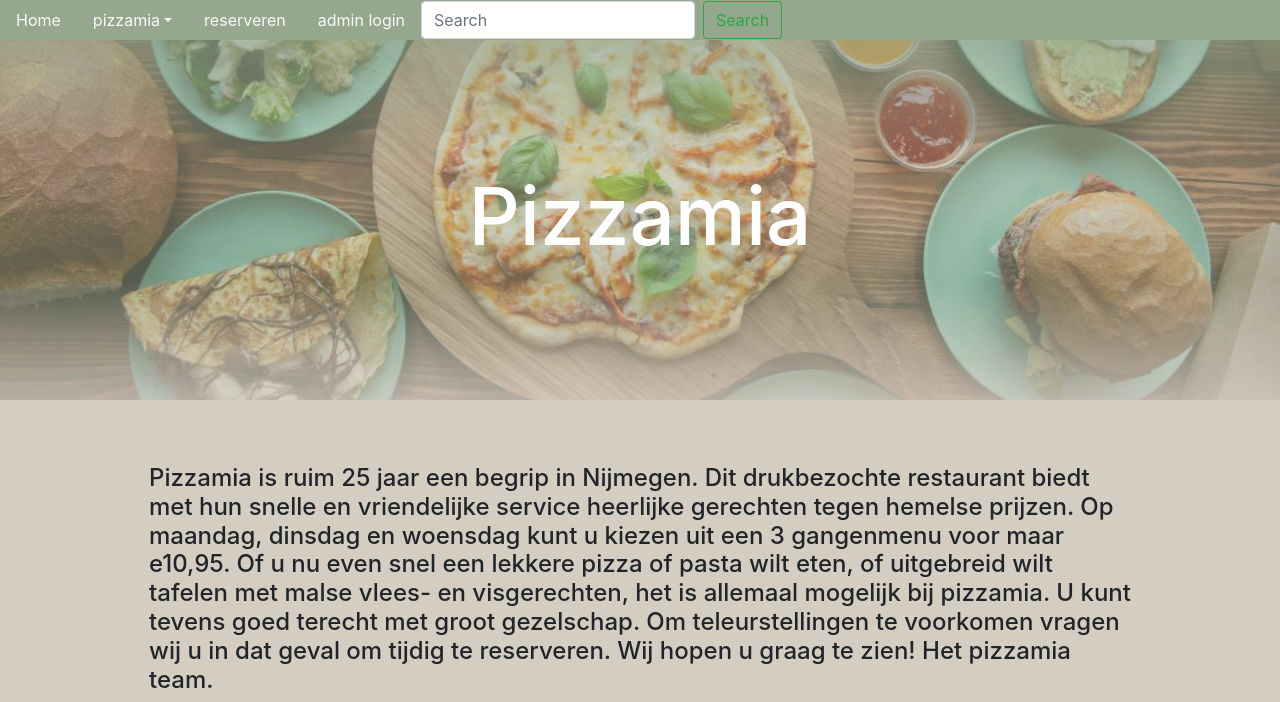
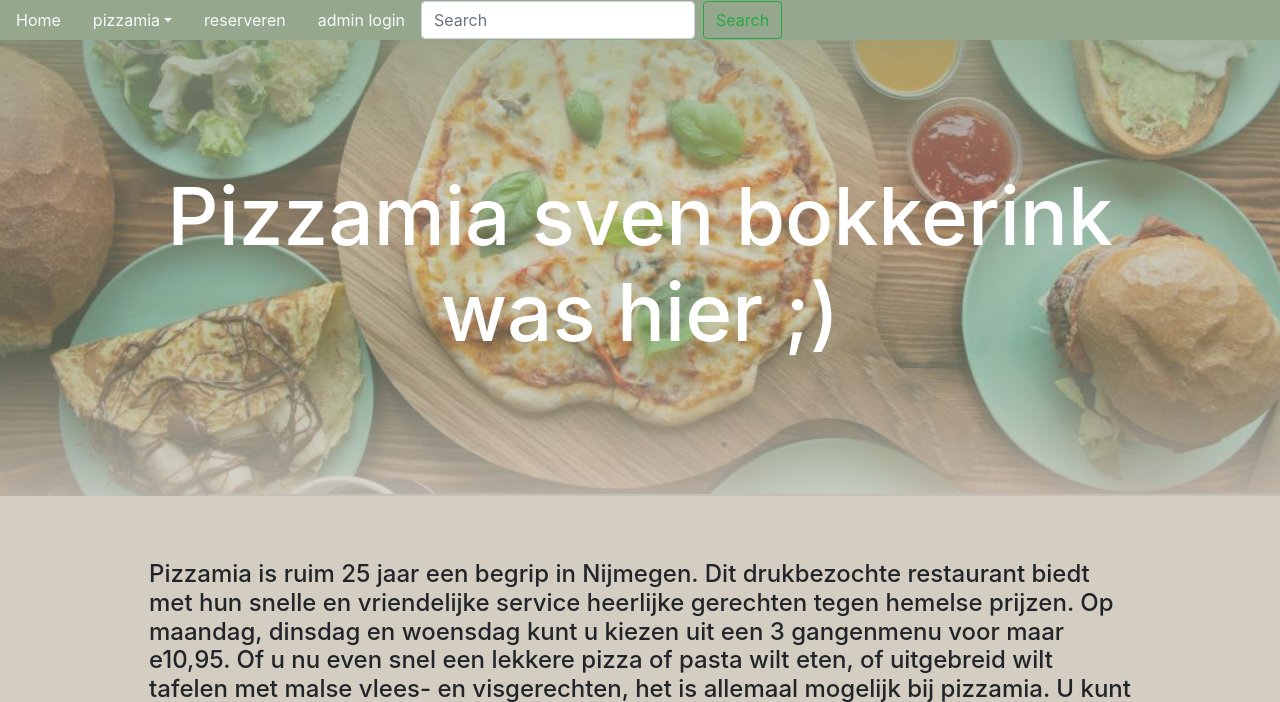
Before and after one commit to jaspervanuden/mini-crud, a PHP site: page / in a window 1280 px wide. Shown: the top 702 px of the page. Run offline with PHP 8.4, Linux system fonts and the light colour scheme.

Commit message:
svens commit in japs ding

```diff
--- a/index.php
+++ b/index.php
@@ -81,7 +81,7 @@
           font-size: 80px;
         "
       >
-        Pizzamia
+        Pizzamia sven bokkerink was hier ;)
       </h1>
     </div>
     <div class="container max-width" style="padding: 5%">
```
